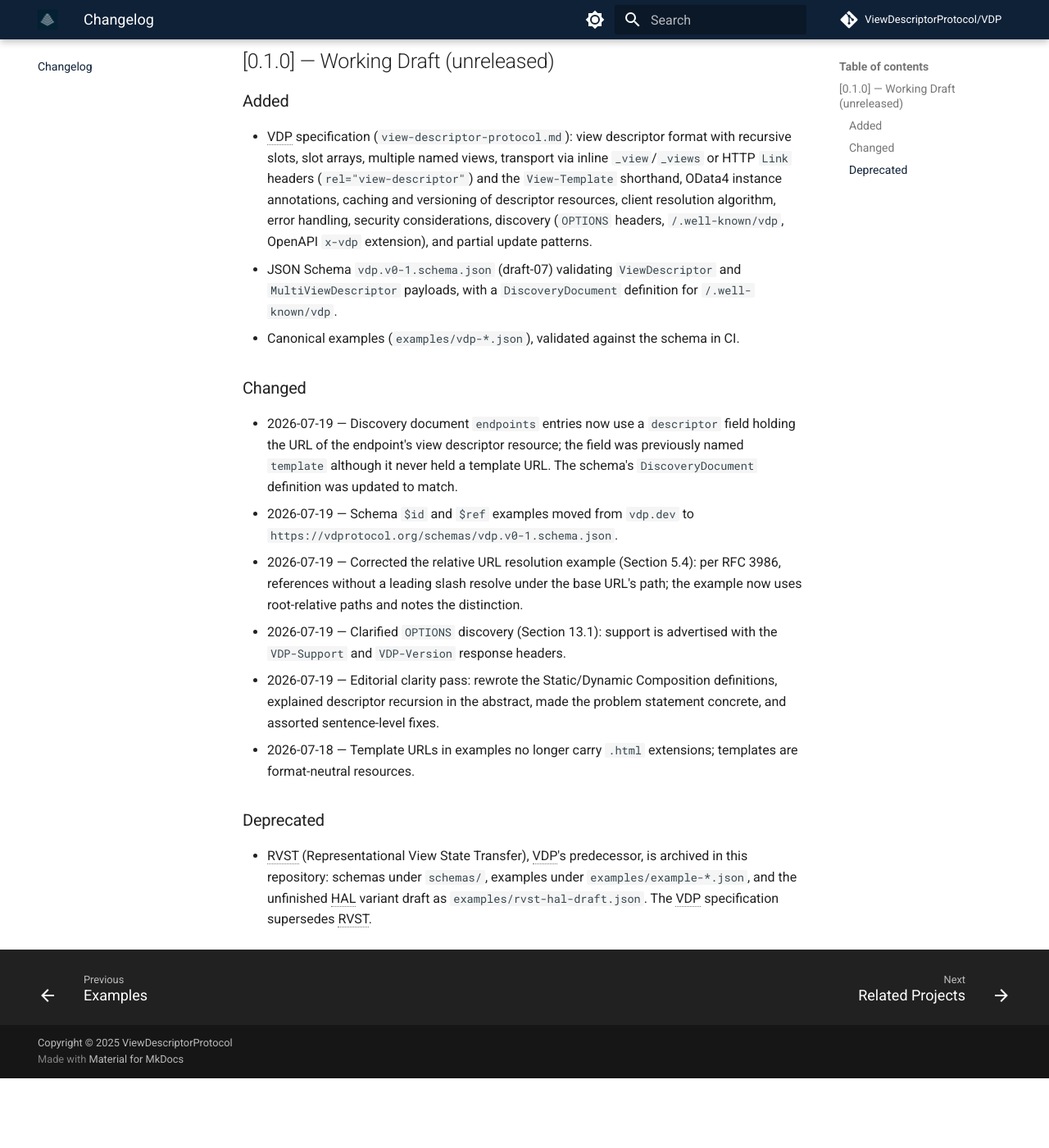
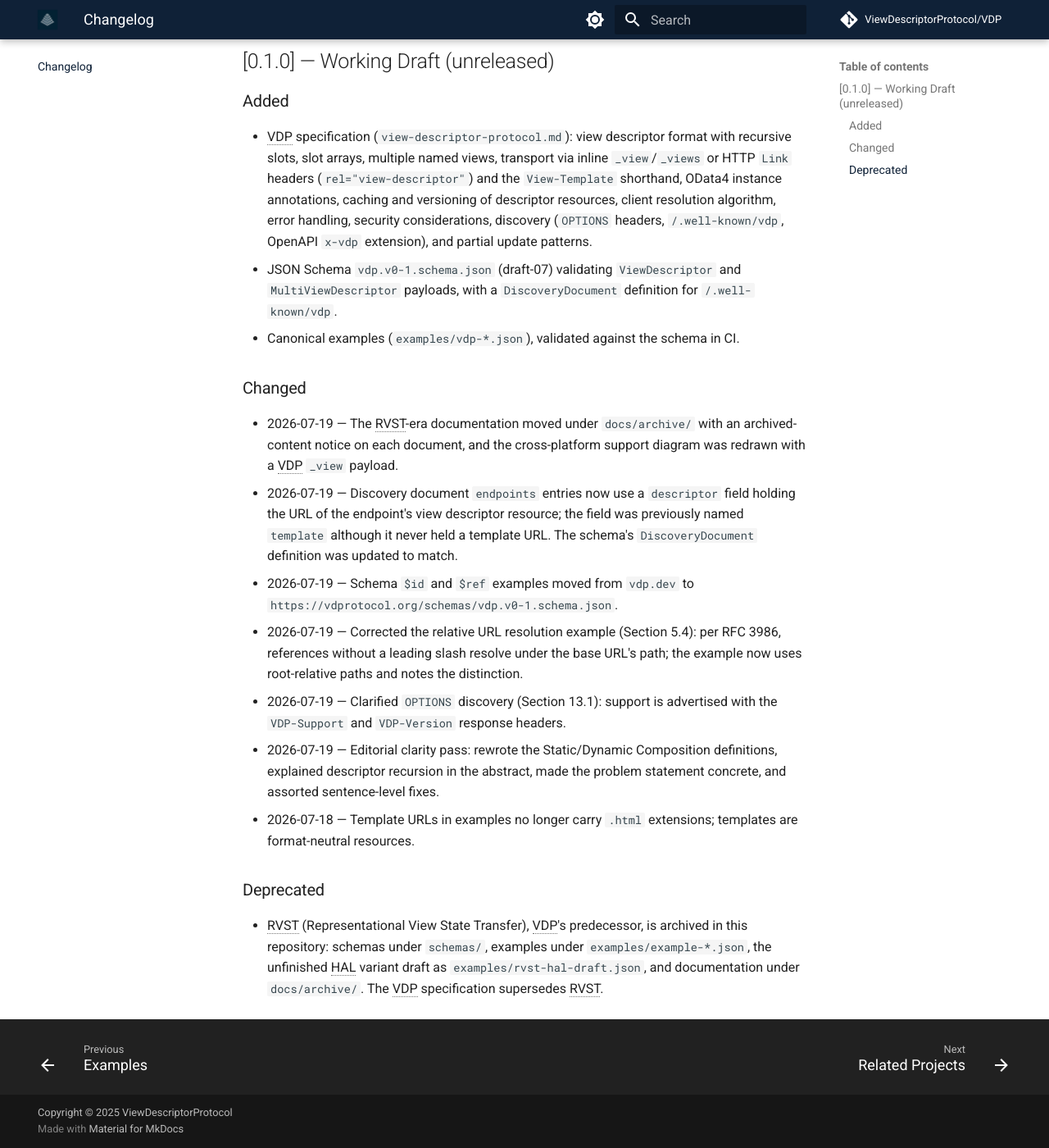
Before and after one commit to ViewDescriptorProtocol/ViewDescriptorProtocol.github.io, an MkDocs documentation site: the page built from docs/changelog.md, in a window 1280 px wide and 1400 px high, scrolled down 329 px. Shown: the whole window at 82% size. Built offline with MkDocs 1.6.1 and Material for MkDocs 9.7.7, drawn with Linux system fonts in a browser that asks for light colours; comment, search, counter and statistics services are not loaded; before the commit the page ends 1644 px from its top, so only the background shows below that.

Commit message:
Mirror the RVST docs archive move in the changelog.

```diff
--- a/docs/changelog.md
+++ b/docs/changelog.md
@@ -14,6 +14,7 @@ The format is based on [Keep a Changelog](https://keepachangelog.com/en/1.1.0/).
 
 ### Changed
 
+- 2026-07-19 — The RVST-era documentation moved under `docs/archive/` with an archived-content notice on each document, and the cross-platform support diagram was redrawn with a VDP `_view` payload.
 - 2026-07-19 — Discovery document `endpoints` entries now use a `descriptor` field holding the URL of the endpoint's view descriptor resource; the field was previously named `template` although it never held a template URL. The schema's `DiscoveryDocument` definition was updated to match.
 - 2026-07-19 — Schema `$id` and `$ref` examples moved from `vdp.dev` to `https://vdprotocol.org/schemas/vdp.v0-1.schema.json`.
 - 2026-07-19 — Corrected the relative URL resolution example (Section 5.4): per RFC 3986, references without a leading slash resolve under the base URL's path; the example now uses root-relative paths and notes the distinction.
@@ -23,7 +24,7 @@ The format is based on [Keep a Changelog](https://keepachangelog.com/en/1.1.0/).
 
 ### Deprecated
 
-- RVST (Representational View State Transfer), VDP's predecessor, is archived in this repository: schemas under `schemas/`, examples under `examples/example-*.json`, and the unfinished HAL variant draft as `examples/rvst-hal-draft.json`. The VDP specification supersedes RVST.
+- RVST (Representational View State Transfer), VDP's predecessor, is archived in this repository: schemas under `schemas/`, examples under `examples/example-*.json`, the unfinished HAL variant draft as `examples/rvst-hal-draft.json`, and documentation under `docs/archive/`. The VDP specification supersedes RVST.
 
 *[VDP]: View Descriptor Protocol
 *[HAL]: Hypertext Application Language
```
